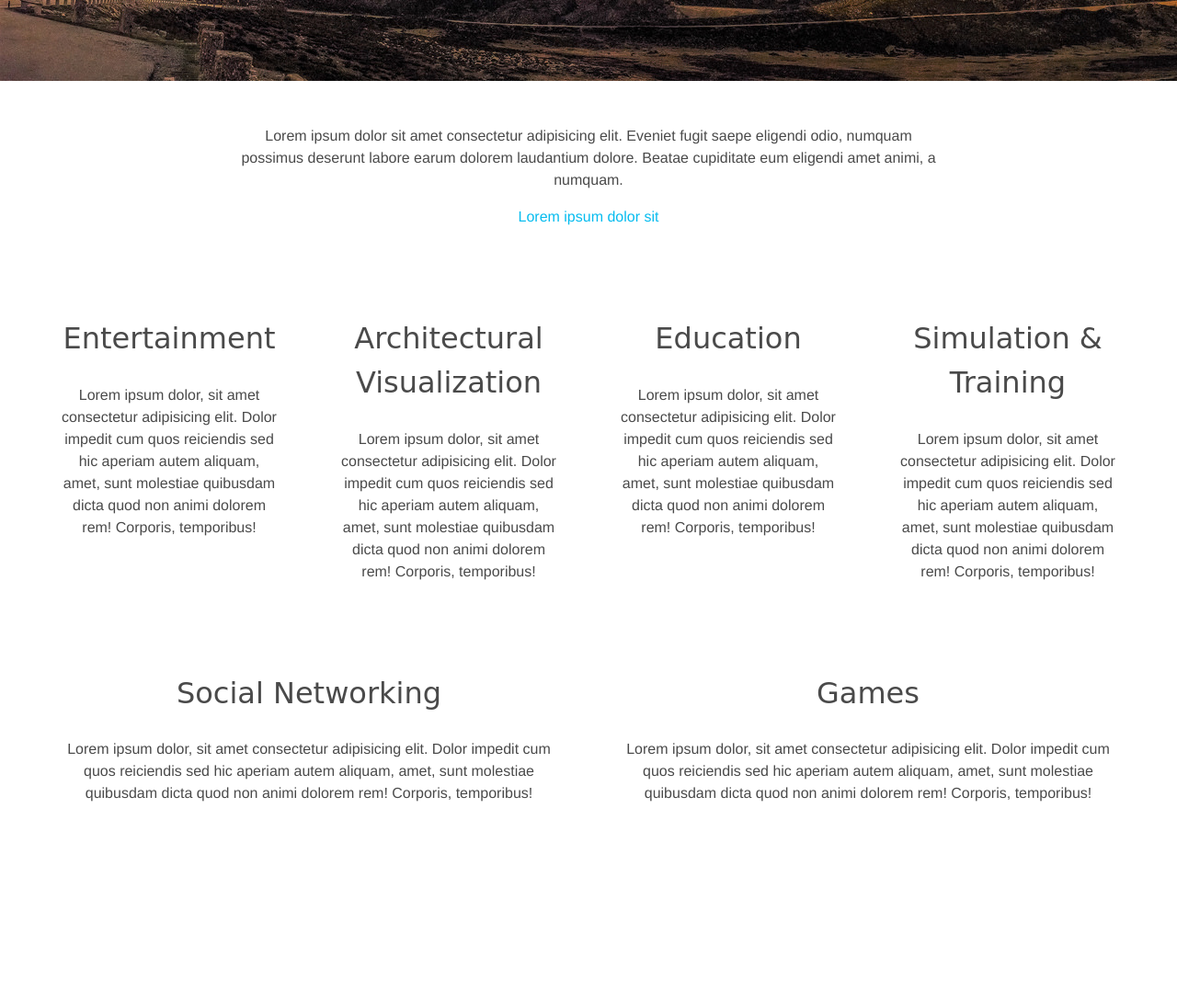
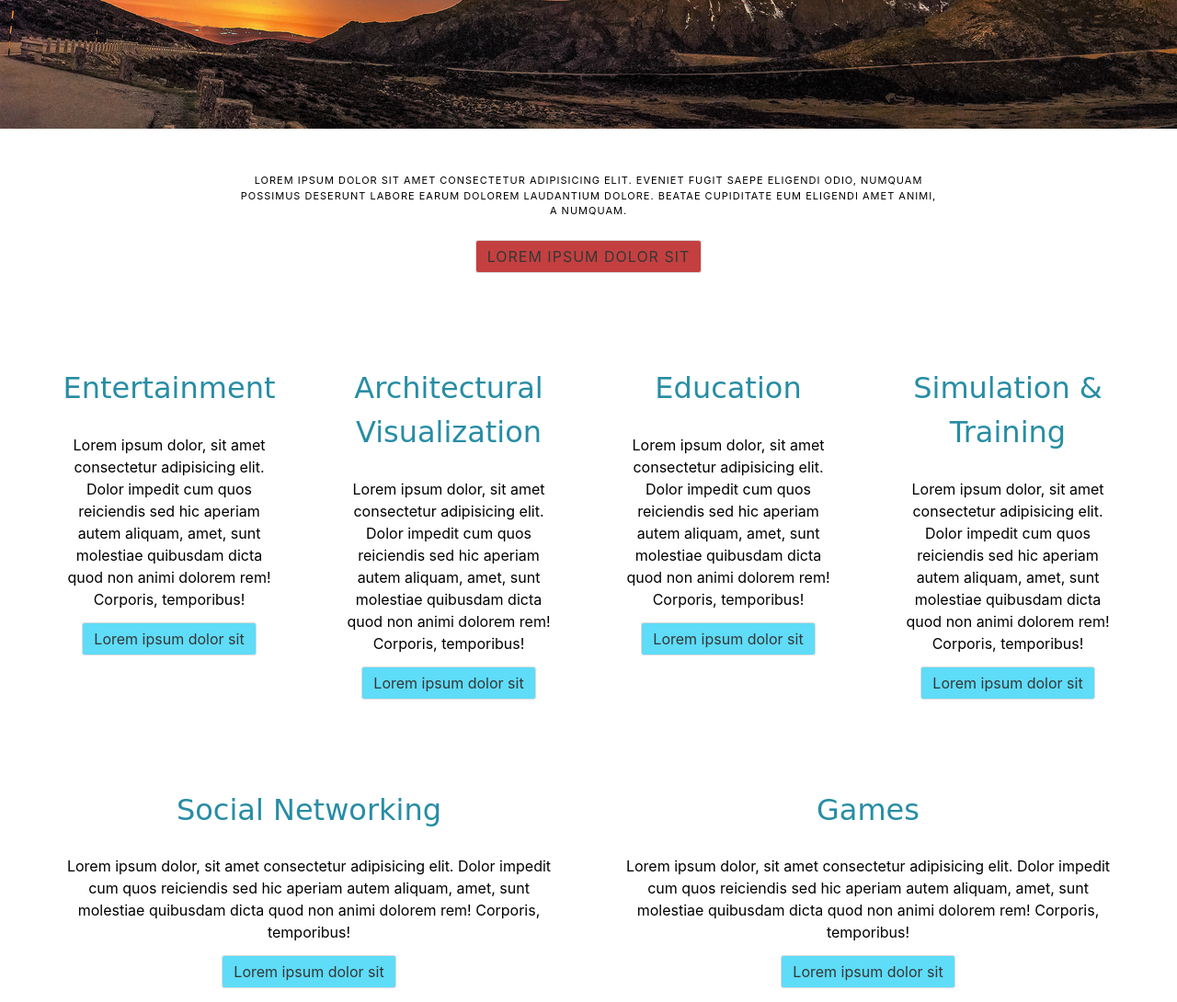
Before and after one commit to Ajsalemo/SASS-Bulma, a website: page index.html in a window 1280 px wide. Shown: the part 360-1450 px from the top of the page at 92% size. Before the commit the page ends 1283 px from the top, so only its background shows below. Drawn offline with Linux system fonts and the light colour scheme; a web font is replaced by a local one.

Commit message:
added some more addition styling

```diff
--- a/_sass/main.scss
+++ b/_sass/main.scss
@@ -1,36 +1,68 @@
+// --------------------------------------------------------------------------------------- //
+// Imports //
 @charset "utf-8";
 @import url('https://fonts.googleapis.com/css?family=Patua+One');
 
 // --------------------------------------------------------------------------------------- //
 // Bulma variables
 @import "../node_modules/bulma/sass/utilities/initial-variables";
-
-$blue: #06bcef;
-$pink: #ff8080;
-$pink-invert: #fff;
-$family-sans-serif: "Helvetica", "Arial", sans-serif;
-
-$primary: $pink;
-$primary-invert: $pink-invert;
-
 @import "../node_modules/bulma/bulma";
 
 // --------------------------------------------------------------------------------------- //
 // Typography //
 
-$primary-font: 'Patua One', cursive;
+$font-primary: 'Patua One', cursive;
+$family-sans-serif: "Helvetica", "Arial", sans-serif;
+
+// Font Sizes //
+$font-size-primary: 1em;
+
+// Font Colors //
+$color-primary: #278da4;
+$color-secondary: #fff;
+$color-standard: #000;
+
+$btn-background:#5edcf8;
+
+// --------------------------------------------------------------------------------------- //
+// Padding or margins
+
 $infoheading-spacing: 0.8em;
-
 
 // --------------------------------------------------------------------------------------- //
 
 h1 {
-    font-family: $primary-font;
+    font-family: $font-primary;
+}
+
+.button {
+    margin-top: $infoheading-spacing;
+    &:hover {
+        color: $color-secondary;
+    }
+    &-main {
+        background-color: rgb(196, 64, 64);
+    }
+    &-secondary {
+        background-color: $btn-background;
+    }
+}
+
+.heading {
+    p {
+        font-size: $font-size-primary;
+    }
+}
+
+p,
+.navbar-item {
+    color: $color-standard;
 }
 
 .info-heading {
-    font-family: $primary-font;
-    padding-bottom: $infoheading-spacing
+    font-family: $font-primary;
+    padding-bottom: $infoheading-spacing;
+    color: $color-primary;
 }
 
 .banner {
--- a/index.html
+++ b/index.html
@@ -8,7 +8,18 @@
     <link rel="stylesheet" href="css/main.css">
   </head>
   <body>
-    <!-- -----------------------------------------------------BANNER ------------------------------------------------------------>
+    <!--------------------------------------------------------------------------------------------------------------------------------->
+    <!------------------------------------------------------- NAVBAR ------------------------------------------------------------>
+    <nav class="navbar" role="navigation" aria-label="main navigation">
+      <div class="navbar-brand">
+        <a class="navbar-item" href="#">About</a>
+        <a class="navbar-item" href="#">Resources</a>
+        <a class="navbar-item" href="#">Contact</a>
+      </div>
+    </nav>
+
+    <!--------------------------------------------------------------------------------------------------------------------------------->
+    <!------------------------------------------------------- BANNER ------------------------------------------------------------>
 
     <section class="hero is-medium is-primary">
       <div class="hero-body banner">
@@ -31,9 +42,9 @@
       <div class="container">
         <div class="columns">
           <div class="column is-8-desktop is-offset-2-desktop">
-            <div class="content has-text-centered-desktop has-text-centered-tablet has-text-centered-mobile">
+            <div class="heading content has-text-centered-desktop has-text-centered-tablet has-text-centered-mobile">
               <p>Lorem ipsum dolor sit amet consectetur adipisicing elit. Eveniet fugit saepe eligendi odio, numquam possimus deserunt labore earum dolorem laudantium dolore. Beatae cupiditate eum eligendi amet animi, a numquam.</p>
-              <a href="#">Lorem ipsum dolor sit</a>
+              <a class="button button-main" href="#">Lorem ipsum dolor sit</a>
             </div>
           </div>
       </div>
@@ -51,6 +62,7 @@
               Lorem ipsum dolor, sit amet consectetur adipisicing elit. Dolor impedit cum quos reiciendis sed hic aperiam autem aliquam,
               amet, sunt molestiae quibusdam dicta quod non animi dolorem rem! Corporis, temporibus!
             </p>
+            <a class="button button-secondary"href="#">Lorem ipsum dolor sit</a>
           </div>
           <div class="column has-text-centered-desktop has-text-centered-tablet has-text-centered-mobile">
             <h2 class="is-size-3 info-heading">Architectural Visualization</h2>
@@ -58,6 +70,7 @@
               Lorem ipsum dolor, sit amet consectetur adipisicing elit. Dolor impedit cum quos reiciendis sed hic aperiam autem aliquam,
               amet, sunt molestiae quibusdam dicta quod non animi dolorem rem! Corporis, temporibus!
             </p>
+            <a class="button button-secondary" href="#">Lorem ipsum dolor sit</a>
           </div>
           <div class="column has-text-centered-desktop has-text-centered-tablet has-text-centered-mobile">
             <h2 class="is-size-3 info-heading">Education</h2>
@@ -65,6 +78,7 @@
               Lorem ipsum dolor, sit amet consectetur adipisicing elit. Dolor impedit cum quos reiciendis sed hic aperiam autem aliquam,
               amet, sunt molestiae quibusdam dicta quod non animi dolorem rem! Corporis, temporibus!
             </p>
+            <a class="button button-secondary" href="#">Lorem ipsum dolor sit</a>
           </div>
           <div class="column has-text-centered-desktop has-text-centered-tablet has-text-centered-mobile">
             <h2 class="is-size-3 info-heading">Simulation & Training</h2>
@@ -72,6 +86,7 @@
               Lorem ipsum dolor, sit amet consectetur adipisicing elit. Dolor impedit cum quos reiciendis sed hic aperiam autem aliquam,
               amet, sunt molestiae quibusdam dicta quod non animi dolorem rem! Corporis, temporibus!
             </p>
+            <a class="button button-secondary" href="#">Lorem ipsum dolor sit</a>
           </div>
         </div>
       </div>
@@ -88,6 +103,7 @@
               Lorem ipsum dolor, sit amet consectetur adipisicing elit. Dolor impedit cum quos reiciendis sed hic aperiam autem aliquam,
               amet, sunt molestiae quibusdam dicta quod non animi dolorem rem! Corporis, temporibus!
             </p>
+            <a class="button button-secondary" href="#">Lorem ipsum dolor sit</a>
           </div>
           <div class="column">
             <h2 class="is-size-3 info-heading">Games</h2>
@@ -95,6 +111,7 @@
               Lorem ipsum dolor, sit amet consectetur adipisicing elit. Dolor impedit cum quos reiciendis sed hic aperiam autem aliquam,
               amet, sunt molestiae quibusdam dicta quod non animi dolorem rem! Corporis, temporibus!
             </p>
+            <a class="button button-secondary" href="#">Lorem ipsum dolor sit</a>
           </div>
         </div>
       </div>
```
Also changed, not shown: css/main.css.
